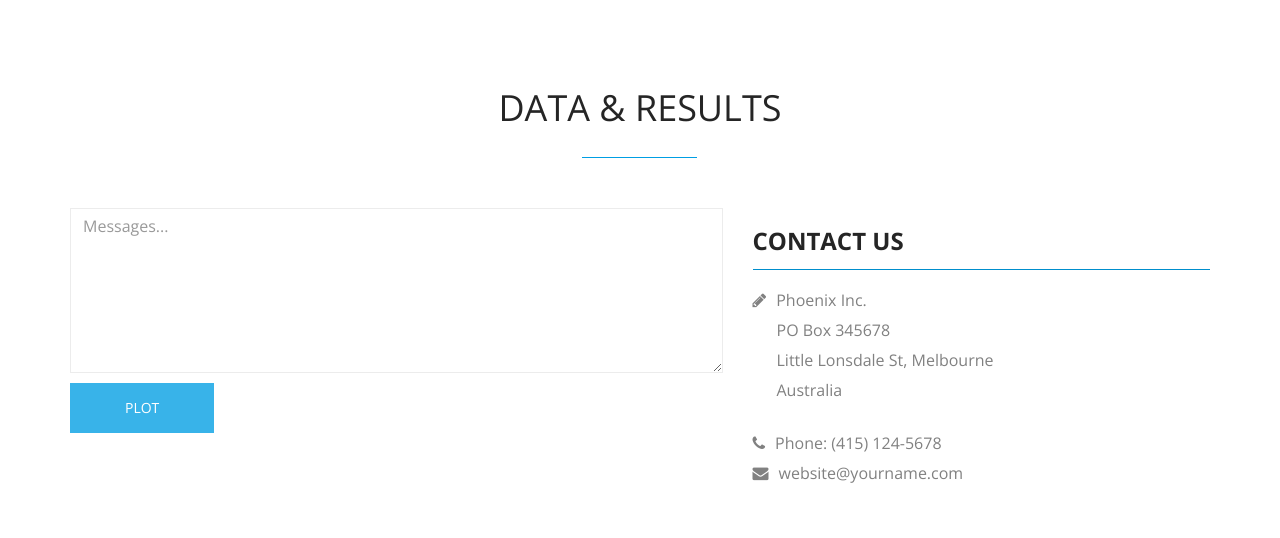
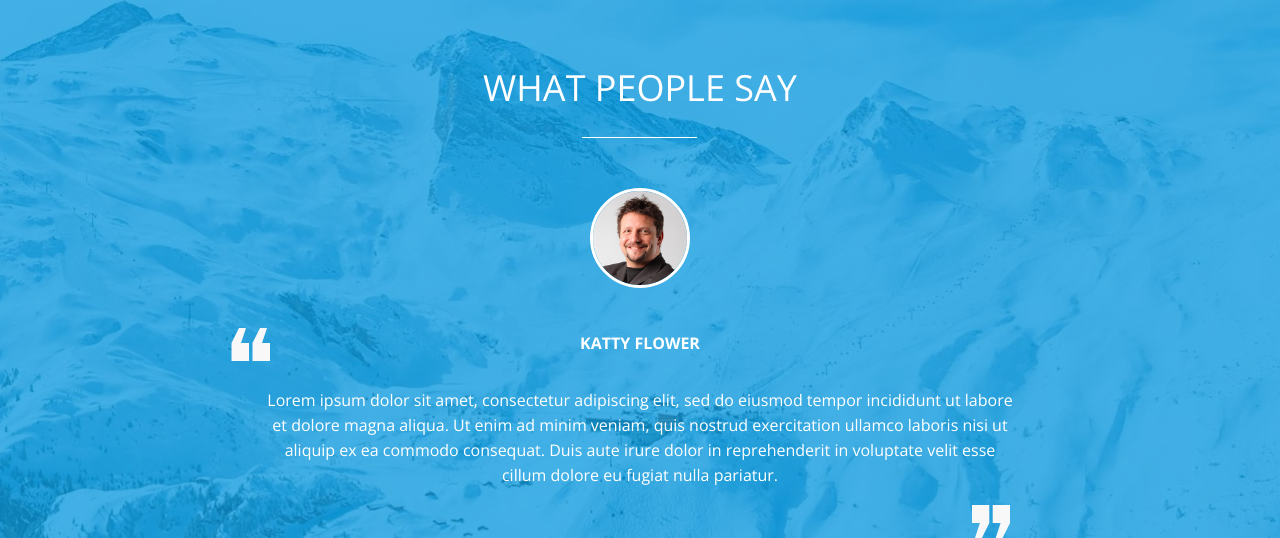
Before and after one commit to suecreamm/autoxrd, a plain HTML site: page index.html in a window 1280 px wide. Shown: the part 802-1340 px from the top of the page. Drawn offline with nearby package versions, Linux system fonts and the light colour scheme; some packages are replaced by stand-ins of ours.

Commit message:
na do deul a gal le

```diff
--- a/index.html
+++ b/index.html
@@ -167,41 +167,7 @@
 
 
 
-			<!-- Contact section -->
-			<section id="contact" >
-				<div class="container">
-					<div class="row">
 
-						<h2></h2>
-						<p></p>
-
-						<div class="sec-title text-center wow animated fadeInDown">
-							<h2>Data & Results</h2>
-						</div>
-
-
-						<div class="col-md-7 contact-form wow animated fadeInLeft">
-							<form action="#" method="post">
-								<div class="input-field">
-									<textarea name="message" class="form-control" placeholder="Messages..."></textarea>
-								</div>
-								<button type="submit" id="submit" class="btn btn-blue btn-effect">Plot</button>
-							</form>
-						</div>
-
-						<div class="col-md-5 wow animated fadeInRight">
-							<address class="contact-details">
-								<h3>Contact Us</h3>
-								<p><i class="fa fa-pencil"></i>Phoenix Inc.<span>PO Box 345678</span> <span>Little Lonsdale St, Melbourne </span><span>Australia</span></p><br>
-								<p><i class="fa fa-phone"></i>Phone: (415) 124-5678 </p>
-								<p><i class="fa fa-envelope"></i>website@yourname.com</p>
-							</address>
-						</div>
-
-					</div>
-				</div>
-			</section>
-			<!-- end Contact section -->
 
 			<!-- Testimonial section -->
 			<section id="testimonials" class="parallax">
```
